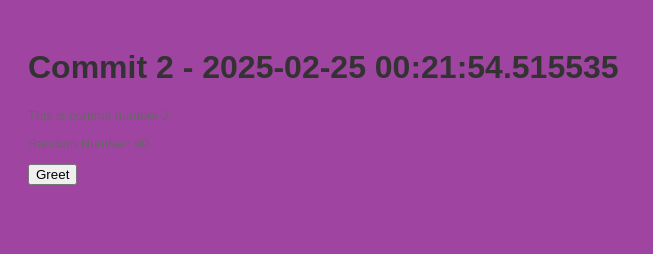
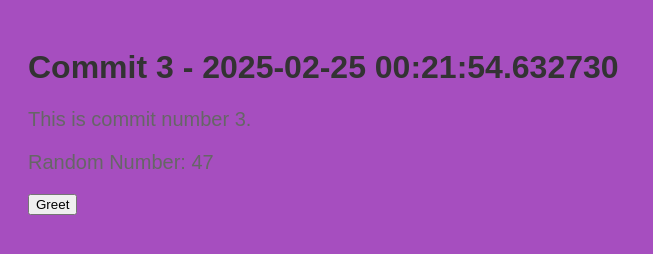
Before and after one commit to stiffs95/my-repo-20250225002151, a plain HTML site: page index.html in a window 1280 px wide. Shown: the whole page, without its empty margins (0-653 px from the left). Drawn offline with Linux system fonts and the light colour scheme.

Commit message:
📝 My last commit 3 (HTML, CSS, JS, or PY)

```diff
--- a/index.html
+++ b/index.html
@@ -2,13 +2,13 @@
     <!DOCTYPE html>
     <html>
     <head>
-        <title>Commit 2 - 2025-02-25 00:21:54.515535</title>
+        <title>Commit 3 - 2025-02-25 00:21:54.632730</title>
         <link rel="stylesheet" href="style.css">
     </head>
     <body>
-        <h1>Commit 2 - 2025-02-25 00:21:54.515535</h1>
-        <p>This is commit number 2.</p>
-        <p>Random Number: 90</p>
+        <h1>Commit 3 - 2025-02-25 00:21:54.632730</h1>
+        <p>This is commit number 3.</p>
+        <p>Random Number: 47</p>
         <button onclick="greet()">Greet</button>
         <script src="script.js"></script>
     </body>
--- a/script.js
+++ b/script.js
@@ -2,4 +2,4 @@
     function greet() {
         alert('Hello from commit ' + commitNumber + '!');
     }
-    var commitNumber = 2;
+    var commitNumber = 3;
--- a/style.css
+++ b/style.css
@@ -1,7 +1,7 @@
 
     body {
         font-family: Arial, sans-serif;
-        background-color: #9f45a1;
+        background-color: #a64ebf;
         padding: 20px;
     }
     h1 {
@@ -9,5 +9,5 @@
     }
     p {
         color: #666;
-        font-size: 13px;
+        font-size: 20px;
     }
```
